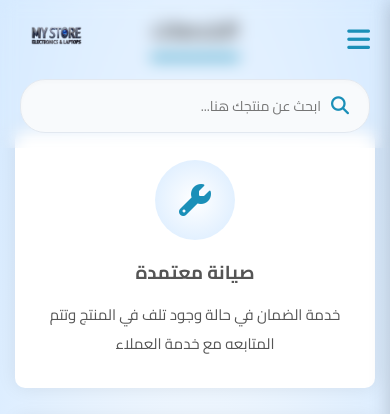
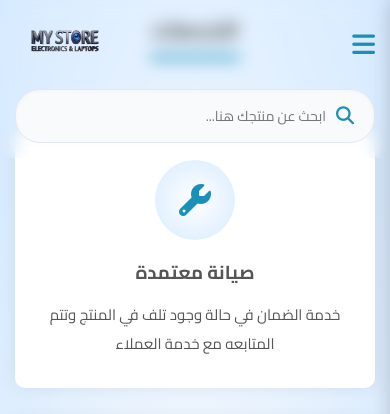
Before and after one commit to Mora111111/My-Store, a PHP site: template app/Views/pages/services.php in a window 390 px wide. Shown: the top 414 px of the page. Run offline with PHP 8.4, Linux system fonts and the light colour scheme; the template is opened without the code that fills it, so the values that code supplies are empty; some libraries are stand-ins or nearby versions.

```diff
--- a/app/Views/layouts/header.php
+++ b/app/Views/layouts/header.php
@@ -24,93 +24,105 @@ if (!empty($sysSettings['maintenance_mode'])) {
   <title>MY Store - متجر على الإنترنت</title>
   <meta name="csrf-token" content="<?= CSRF::generate() ?>">
 
-  <!-- درع الحماية وتنسيق الهيدر النظيف (نفس الترتيب الأصلي) -->
   <style>
-    .clean-header {
+    /* درع حماية الهيدر - يمنع أي تدخل من ملف style.css القديم */
+    .safe-header {
       background-color: rgba(255, 255, 255, 0.98);
       backdrop-filter: blur(8px);
       box-shadow: 0 4px 15px rgba(0,0,0,0.05);
       position: fixed; left: 0; top: 0; width: 100%; z-index: 1000;
     }
-    .clean-nav {
-      height: 80px; display: flex; justify-content: space-between; align-items: center; gap: 20px;
-      padding: 0 30px; max-width: 1400px; margin: 0 auto; box-sizing: border-box;
+    .safe-nav {
+      display: flex; justify-content: space-between; align-items: center;
+      height: 80px; padding: 0 30px; max-width: 1400px; margin: 0 auto;
     }
+    /* 1. قسم اليمين (القوائم والأيقونات) */
+    .safe-right {
+      display: flex; align-items: center; gap: 30px;
+    }
+    .safe-icons {
+      display: flex; align-items: center; gap: 15px;
+    }
+    .safe-links {
+      display: flex; align-items: center; gap: 20px; list-style: none; margin: 0; padding: 0;
+    }
+    .safe-links a {
+      color: #0f172a; font-weight: 700; font-size: 16px; transition: 0.2s; text-decoration: none;
+    }
+    .safe-links a:hover, .safe-links a.active { color: var(--main-color); }
 
-    /* شريط البحث في المنتصف */
-    .clean-search-box {
-      flex: 1; max-width: 550px; display: flex; align-items: center; margin: 0 2vw;
-      background: #f8fafc; border: 1px solid #e2e8f0; border-radius: 25px; padding: 5px 20px; transition: 0.3s; box-shadow: inset 0 2px 4px rgba(0,0,0,0.02);
+    /* 2. قسم المنتصف (البحث) */
+    .safe-search {
+      flex: 1; max-width: 500px; margin: 0 20px;
+      display: flex; align-items: center; background: #f8fafc;
+      border: 1px solid #e2e8f0; border-radius: 25px; padding: 5px 20px;
+      transition: 0.3s; box-shadow: inset 0 2px 4px rgba(0,0,0,0.02);
     }
-    .clean-search-box:focus-within { border-color: var(--main-color); box-shadow: 0 0 0 3px rgba(14,165,233,0.1); background: #fff; }
-    .clean-search-box input { border: none; background: transparent; width: 100%; padding: 8px 0; outline: none; font-size: 14px; font-family: inherit; color: #334155; }
-    .clean-search-box button { background: none; border: none; color: var(--main-color); font-size: 18px; cursor: pointer; margin-left: 10px; }
+    .safe-search:focus-within { border-color: var(--main-color); background: #fff; box-shadow: 0 0 0 3px rgba(14,165,233,0.1); }
+    .safe-search input { border: none; background: transparent; width: 100%; padding: 8px 0; outline: none; font-size: 14px; font-family: inherit; }
+    .safe-search button { background: none; border: none; color: var(--main-color); font-size: 18px; cursor: pointer; margin-left: 10px; }
 
-    .mobile-sidebar-actions { display: none; }
+    /* 3. قسم اليسار (اللوجو) */
+    .safe-logo img { max-height: 50px; }
 
-    /* --- وضع الموبايل --- */
+    .mobile-toggle { display: none; }
+    .mobile-sidebar-content { display: none; }
+
+    /* --- استجابة الموبايل --- */
     @media (max-width: 800px) {
-      .clean-nav { height: auto; flex-wrap: wrap; padding: 15px 20px !important; gap: 15px; }
+      .safe-nav { height: auto; flex-wrap: wrap; padding: 15px !important; gap: 15px; }
 
-      /* الترتيب الصحيح للموبايل: الزر يمين، اللوجو يسار، والبحث أسفلهم */
-      .nav_box { order: 1; width: auto; gap: 0 !important; }
-      .nav_logo-link { order: 2; margin-right: auto; }
-      .nav_logo { max-height: 40px !important; width: auto !important; }
-      .clean-search-box { order: 3; width: 100%; max-width: 100%; flex-basis: 100%; margin: 0; }
+      /* ترتيب الموبايل: زر يمين، لوجو يسار، بحث أسفل */
+      .safe-right { order: 1; width: auto; gap: 0; }
+      .safe-logo { order: 2; margin-right: auto; }
+      .safe-search { order: 3; width: 100%; max-width: 100%; margin: 0; flex-basis: 100%; }
 
-      /* إخفاء الأيقونات من الهيدر وإظهار زر القائمة المنسدلة فقط */
-      .nav_btns .login_toggle, .nav_btns .nav_shop { display: none !important; }
-      .nav_toggle { display: block !important; font-size: 26px; color: var(--main-color); cursor: pointer; margin-left: 10px; }
+      .safe-icons { display: none !important; } /* إخفاء أيقونات الكمبيوتر */
+      .mobile-toggle { display: block; font-size: 26px; color: var(--main-color); cursor: pointer; margin-left: 10px; }
 
-      /* القائمة الجانبية الاحترافية */
+      /* القائمة الجانبية */
       .nav_menu {
-          position: fixed; top: 0; right: -100%;
-          background: #ffffff !important;
-          box-shadow: -5px 0 25px rgba(0,0,0,0.15) !important;
-          width: 320px !important; max-width: 85% !important; height: 100vh;
-          padding: 0 !important;
-          display: flex; flex-direction: column; justify-content: flex-start;
-          transition: 0.4s cubic-bezier(0.4, 0, 0.2, 1);
-          z-index: 1005; overflow-y: auto;
+        position: fixed; top: 0; right: -100%; width: 300px; max-width: 85%; height: 100vh;
+        background: #ffffff !important; box-shadow: -5px 0 25px rgba(0,0,0,0.15) !important;
+        flex-direction: column; z-index: 1005; transition: 0.4s cubic-bezier(0.4, 0, 0.2, 1);
+        overflow-y: auto; padding: 0 !important; display: block !important;
       }
       .nav_menu.show_menu { right: 0 !important; }
-      .nav_menu_close { position: absolute; top: 20px; left: 20px; color: #ef4444 !important; font-size: 24px; cursor: pointer; display: block !important;}
+      .nav_menu_close { position: absolute; top: 20px; left: 20px; font-size: 24px; color: #ef4444 !important; cursor: pointer; display: block !important;}
 
-      /* أزرار السلة والحساب داخل القائمة الجانبية للموبايل */
-      .mobile-sidebar-actions {
-          display: flex; flex-direction: column; gap: 10px;
-          padding: 60px 20px 20px; background: #f8fafc; border-bottom: 1px solid #e2e8f0;
+      .safe-links { flex-direction: column; align-items: flex-start; padding: 10px 20px; width: 100%; box-sizing: border-box; }
+      .safe-links li { width: 100%; border-bottom: 1px solid #f1f5f9; }
+      .safe-links a { display: block; padding: 15px 5px; color: #334155; }
+      .safe-links a.active { color: var(--main-color); padding-right: 15px; }
+
+      /* محتوى القائمة الجانبية (حساب وسلة) */
+      .mobile-sidebar-content {
+        display: flex; flex-direction: column; gap: 10px; padding: 60px 20px 20px; background: #f8fafc; border-bottom: 1px solid #e2e8f0;
       }
-      .sidebar-btn {
-          display: flex; align-items: center; justify-content: flex-start; gap: 12px;
-          background: #fff; padding: 14px 15px; border-radius: 12px;
-          border: 1px solid #e2e8f0; color: #0f172a; font-weight: 700;
-          text-decoration: none; cursor: pointer; transition: 0.3s;
+      .mob-btn {
+        display: flex; align-items: center; justify-content: flex-start; gap: 12px;
+        background: #fff; padding: 14px 15px; border-radius: 12px; border: 1px solid #e2e8f0;
+        color: #0f172a; font-weight: 700; text-decoration: none; cursor: pointer;
       }
-      .sidebar-btn i { color: var(--main-color); font-size: 20px; width: 25px; text-align: center; }
-
-      /* روابط الصفحات داخل الموبايل */
-      .nav-list { margin-top: 10px !important; padding: 0 20px; width: 100%; flex-direction: column !important; align-items: flex-start !important; }
-      .nav-item { width: 100%; margin: 0 !important; }
-      .nav_link { color: #334155 !important; font-size: 16px; border-bottom: 1px solid #f1f5f9; padding: 15px 5px !important; display: block !important; font-weight: 600; }
-      .nav_link.active { color: var(--main-color) !important; background: transparent !important; border: none !important; border-bottom: 1px solid #f1f5f9 !important; padding-right: 15px !important; }
+      .mob-btn i { color: var(--main-color); font-size: 20px; width: 25px; text-align: center; }
     }
   </style>
 </head>
 
 <body>
-  <header class="clean-header" id="header">
-    <nav class="nav clean-nav">
+  <header class="safe-header" id="header">
+    <nav class="safe-nav container">
 
       <!-- 1. أقصى اليمين: القوائم والأيقونات -->
-      <div class="nav_box">
-        <div class="nav_btns">
-          <!-- زر القائمة الجانبية للموبايل -->
-          <div class="nav_toggle" id="nav-toggle">
-            <i class="fa-solid fa-bars"></i>
-          </div>
+      <div class="safe-right">
 
-          <!-- أيقونات الحساب والسلة (تظهر في الكمبيوتر وتختفي في الموبايل) -->
+        <!-- زر الموبايل -->
+        <div class="mobile-toggle" id="nav-toggle">
+          <i class="fa-solid fa-bars"></i>
+        </div>
+
+        <!-- أيقونات الكمبيوتر (تختفي في الموبايل) -->
+        <div class="safe-icons nav_btns">
           <div class="login_toggle profile-dropdown-container">
             <?php if (isset($_SESSION['user_id'])): ?>
               <a href="javascript:void(0);" class="login_link profile-trigger" id="profile-btn">
@@ -183,15 +195,15 @@ if (!empty($sysSettings['maintenance_mode'])) {
         </div>
       </div>
 
-      <!-- 2. المنتصف: شريط البحث المطور -->
-      <form action="/products" method="GET" class="clean-search-box">
+      <!-- 2. المنتصف: شريط البحث -->
+      <form action="/products" method="GET" class="safe-search">
           <button type="submit"><i class="fa-solid fa-magnifying-glass"></i></button>
           <input type="text" name="search" placeholder="ابحث عن منتجك هنا..." value="<?php echo htmlspecialchars($_GET['search'] ?? ''); ?>">
       </form>
 
       <!-- 3. أقصى اليسار: اللوجو -->
-      <a href="/" class="nav_logo-link">
-        <img src="/images/logos/logo.png" alt="MY Store Logo" class="nav_logo" style="max-height: 50px;" />
+      <a href="/" class="safe-logo">
+        <img src="/images/logos/logo.png" alt="MY Store Logo" class="nav_logo" />
       </a>
 
     </nav>
```
Also changed, not shown: other parts of app/Views/layouts/header.php (+15 -15 lines).
